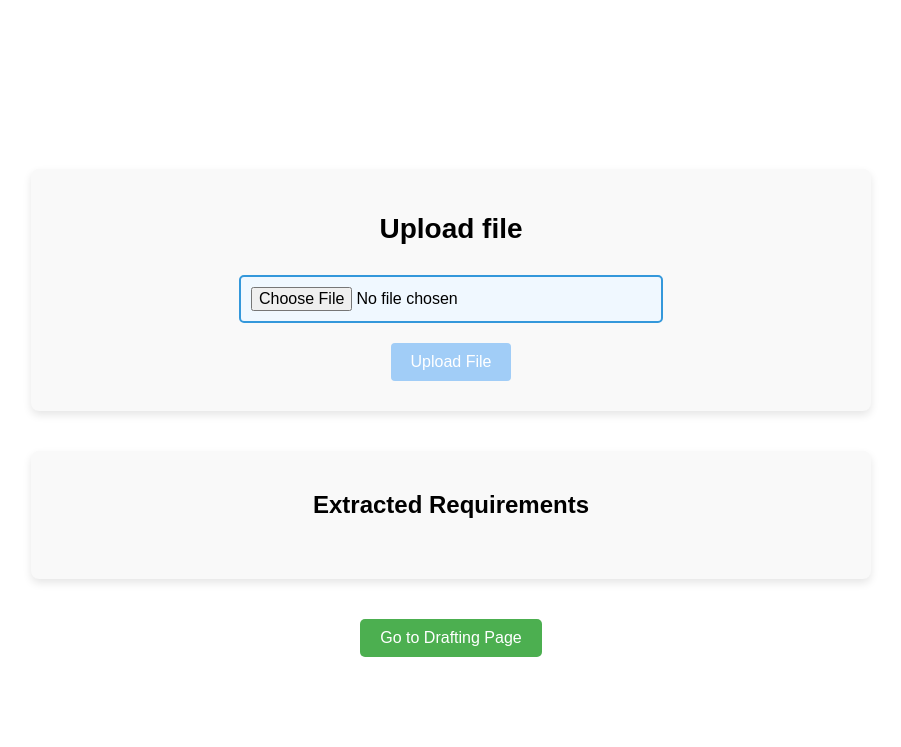
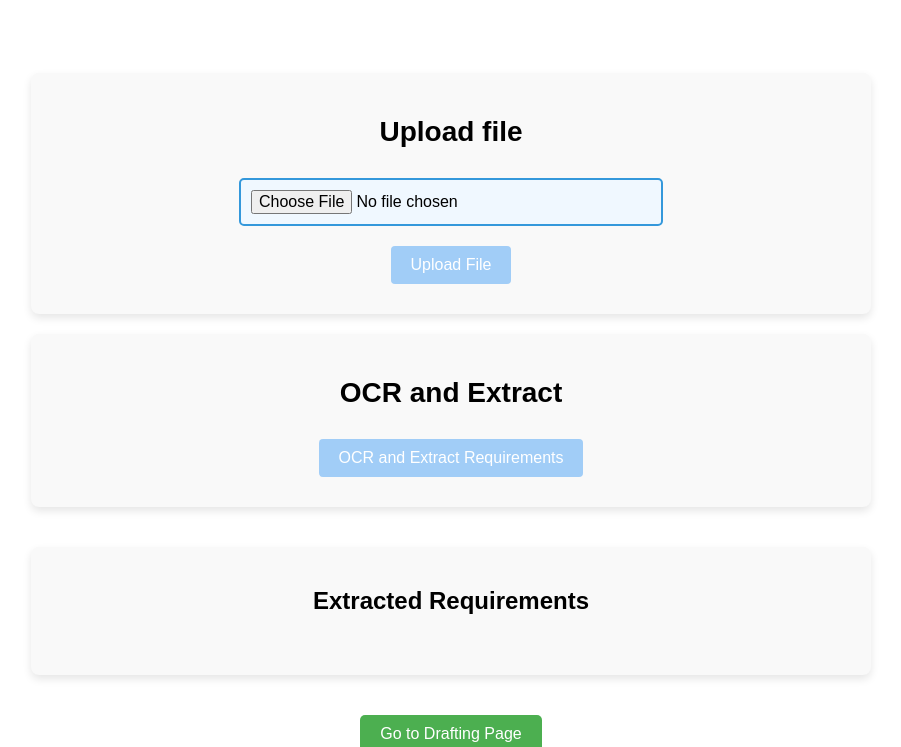
Before and after one commit to sema-byte/rfp-agent, a Flask app: page / in a window 1280 px wide. Shown: the top 747 px of the page, without its empty margins (189-1090 px from the left). Run offline with Flask 3, Linux system fonts and the light colour scheme.

Commit message:
Adding ocr-extract section with button and loading bar

```diff
--- a/static/extract-script.js
+++ b/static/extract-script.js
@@ -3,12 +3,15 @@ document.addEventListener("DOMContentLoaded", function () {
     const uploadFileBtn = document.getElementById("uploadFileBtn");
     // const spinner = document.getElementById("spinner");
     const uploadExtractSection = document.getElementById('upload-extract');
+    const ocrExtractSection = document.getElementById("ocr-extract");
+    const ocrExtractBtn = document.getElementById("ocrExtractBtn");
     const requirementsTable = document.getElementById("requirementsTable");
     const requirementsList = document.getElementById("requirementsList");
     const noRequirementsMessage = document.getElementById("noRequirementsMessage");
     const goToDraftingButton = document.getElementById("go-to-drafting");
 
     let uploadedFile = null;
+    let uploadedFilePath = null; // Store the path of the uploaded file
 
     // // Show spinner
     // function showSpinner() {
@@ -46,39 +49,13 @@ document.addEventListener("DOMContentLoaded", function () {
                 body: formData
             })
             .then(response => response.json())
-            .then(data => {
+            .then((data) => {
                 if (data.file_path) {
-                    // Now call the extract-requirements endpoint to process the uploaded file
-                    return fetch('/extract-requirements', {
-                        method: 'POST',
-                        headers: {
-                            'Content-Type': 'application/json'
-                        },
-                        body: JSON.stringify({ filepath: data.file_path })
-                    });
+                    uploadedFilePath = data.file_path; // Save file path
+                    alert("File uploaded successfully!");
+                    ocrExtractBtn.disabled = false; // Enable extraction button
                 } else {
                     throw new Error("File upload failed.");
-                }
-            })
-            .then(response => response.json())
-            .then(data => {
-                if (data.requirements) {
-                    // Populate the table with extracted requirements
-                    requirementsList.innerHTML = ''; // Clear previous data
-                    data.requirements.forEach(req => {
-                        const row = document.createElement("tr");
-                        row.classList.add("show"); // Add class to show with animation
-                        const cell = document.createElement("td");
-                        cell.textContent = req.requirement;
-                        row.appendChild(cell);
-                        requirementsList.appendChild(row);
-                    });
-
-                    // Show the table and hide the "No requirements" message
-                    requirementsTable.classList.remove("hidden");
-                    noRequirementsMessage.classList.add("hidden");
-                } else {
-                    throw new Error("No requirements found.");
                 }
             })
             .catch(error => {
@@ -102,6 +79,112 @@ document.addEventListener("DOMContentLoaded", function () {
 
 
 
+    // Extract and OCR section
+    ocrExtractBtn.addEventListener("click", function () {
+
+        if (uploadedFilePath) {
+
+            showProgressBar(); // Show progress bar
+
+            let progress = 0;
+            const interval = setInterval(() => {
+                progress += 10; // Increment progress
+                updateProgressBar(progress);
+
+                if (progress >= 100) {
+                    clearInterval(interval); // Stop the progress
+                    // hideProgressBar(); // Remove the progress bar
+                    alert("OCR and Extraction Complete!");
+                }
+            }, 500); // Simulate progress update every 500ms
+
+
+            fetch("/extract-requirements", {
+                method: "POST",
+                headers: {
+                    "Content-Type": "application/json",
+                },
+                body: JSON.stringify({ filepath: uploadedFilePath }),
+            })
+
+                .then((response) => response.json())
+                .then((data) => {
+                    if (data.requirements) {
+                        // Update UI with extracted requirements
+                        requirementsList.innerHTML = ""; // Clear old data
+
+                        data.requirements.forEach(req => {
+                            const row = document.createElement("tr");
+                            row.classList.add("show"); // Add class to show with animation
+                            const cell = document.createElement("td");
+                            cell.textContent = req.requirement;
+                            row.appendChild(cell);
+                            requirementsList.appendChild(row);
+                        });
+
+                        // Show the table and hide the "No requirements" message
+                        requirementsTable.classList.remove("hidden");
+                        noRequirementsMessage.classList.add("hidden");
+
+                    } else {
+                        throw new Error("File upload failed.");
+                    }
+
+                })
+                .catch((error) => {
+                    console.error(error);
+                    alert(error.message || "An error occurred during requirement extraction.");
+                })
+                .finally(() => {
+                    var delayInMilliseconds = 3000; //1 second
+
+                    setTimeout(function() {
+                    //your code to be executed after 1 second
+                    hideProgressBar(); // Remove the progress bar
+                    }, delayInMilliseconds);
+                });
+
+
+        } else {
+            alert("No file uploaded. Please upload a file first.")
+        }
+
+    });
+
+
+
+
+    // Function to create and show the progress bar
+    function showProgressBar() {
+        const progressBarContainer = document.createElement("div");
+        progressBarContainer.id = "progressBarContainer";
+        progressBarContainer.classList.add("progress-bar-container");
+
+        const progressBar = document.createElement("div");
+        progressBar.id = "progressBar";
+        progressBar.classList.add("progress-bar");
+
+        progressBarContainer.appendChild(progressBar);
+        ocrExtractSection.appendChild(progressBarContainer);
+    }
+
+    // Function to update the progress bar dynamically
+    function updateProgressBar(percentage) {
+        const progressBar = document.getElementById("progressBar");
+        if (progressBar) {
+            progressBar.style.width = `${percentage}%`;
+        }
+    }
+
+    // Function to hide and remove the progress bar
+    function hideProgressBar() {
+        const progressBarContainer = document.getElementById("progressBarContainer");
+        if (progressBarContainer) {
+            progressBarContainer.remove();
+        }
+    }
+
+
 
     // Go to Drafting Page Button logic
     goToDraftingButton.addEventListener('click', () => {
--- a/static/extract-style.css
+++ b/static/extract-style.css
@@ -239,3 +239,71 @@ title {
     text-align: center;
     margin-bottom: 20px;
 }
+
+
+
+.progress-bar-container {
+    width: 80%;
+    height: 20px;
+    background-color: #f3f3f3;
+    border: 1px solid #ccc;
+    border-radius: 10px;
+    overflow: hidden;
+    z-index: 1000;
+    margin-top: 10px;
+}
+
+.progress-bar {
+    height: 100%;
+    width: 0%;
+    background-color: #4caf50;
+    transition: width 0.3s ease-in-out;
+}
+
+
+.ocr-extract-btn {
+    background-color: #3498db;  /* Example: Green background */
+    color: white;
+    border: none;
+    border-radius: 4px;
+    padding: 10px 20px;
+    text-align: center;
+    text-decoration: none;
+    display: inline-block;
+    font-size: 16px;
+    margin: 10px 0;
+    cursor: pointer;
+}
+
+.ocr-extract-btn:disabled {
+    background-color: #a1cdf7;
+    cursor: not-allowed;
+}
+
+/* OCR-EXTRACT section */
+.ocr-extract-section {
+    width: 100%;
+    max-width: 800px;
+    background-color: #f9f9f9;
+    padding: 20px;
+    border-radius: 8px;
+    box-shadow: 0 4px 8px rgba(0, 0, 0, 0.1);
+    margin-bottom: 20px;
+    display: flex;
+    flex-direction: column;
+    align-items: center;
+    overflow: auto;
+}
+
+.ocr-extract-section h2 {
+    font-family: Arial, Helvetica, sans-serif;
+    margin-bottom: 10px;
+    font-size: 24px;
+}
+
+/* Title and Button Styling */
+.ocr-extract-section .section-title {
+    font-size: 28px;
+    text-align: center;
+    margin-bottom: 20px;
+}
--- a/templates/extract.html
+++ b/templates/extract.html
@@ -23,6 +23,21 @@
             <button id="uploadFileBtn" class="upload-btn" disabled>Upload File</button>
         </div>
 
+
+        <!-- OCR and Extract -->
+        <div id="ocr-extract" class="ocr-extract-section">
+            <h2 class="section-title">OCR and Extract</h2>
+
+            <!-- OCR and Extract Button -->
+            <button id="ocrExtractBtn" class="ocr-extract-btn" disabled>OCR and Extract Requirements</button>
+
+            <!-- Progress Bar -->
+            <div class="progress-bar-container hidden" id="progressBarContainer">
+                <div class="progress-bar" id="progressBar"></div>
+            </div>
+
+        </div>
+
         <!-- Extracted Requirements Section -->
         <div id="extractSection" class="section">
             <h2>Extracted Requirements</h2>
```
